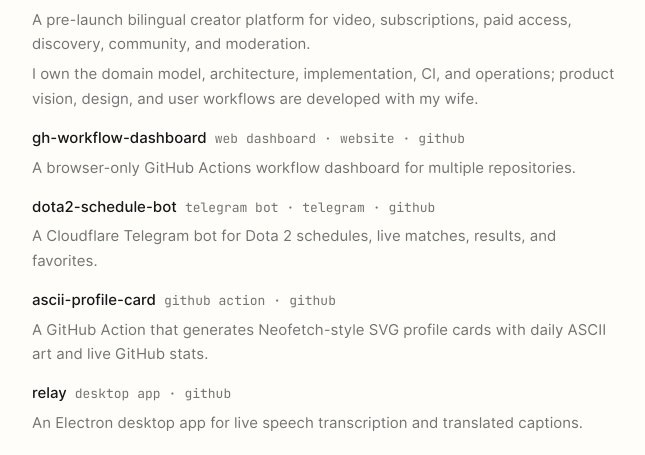
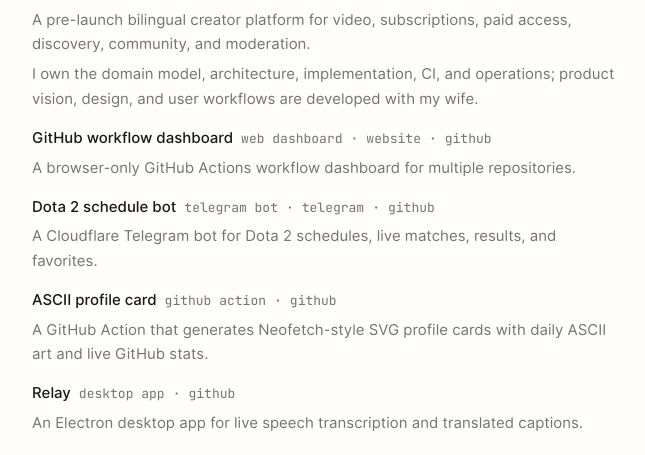
Before and after one commit to hu553in/personal-website, a Next.js app: page / in a window 1280 px wide. Shown: the part 1528-1983 px from the top of the page, without its empty margins (312-957 px from the left). Built offline with nearby package versions, Linux system fonts and the light colour scheme.

Commit message:
feat: refine projects and self-host photo

```diff
--- a/app/data.tsx
+++ b/app/data.tsx
@@ -145,7 +145,7 @@
         label: "github",
       },
     ],
-    name: "gh-workflow-dashboard",
+    name: "GitHub workflow dashboard",
     role: "web dashboard",
   },
   {
@@ -162,7 +162,7 @@
         label: "github",
       },
     ],
-    name: "dota2-schedule-bot",
+    name: "Dota 2 schedule bot",
     role: "telegram bot",
   },
   {
@@ -175,7 +175,7 @@
         label: "github",
       },
     ],
-    name: "ascii-profile-card",
+    name: "ASCII profile card",
     role: "github action",
   },
   {
@@ -188,7 +188,7 @@
         label: "github",
       },
     ],
-    name: "relay",
+    name: "Relay",
     role: "desktop app",
   },
 ] as const;
@@ -219,10 +219,8 @@
   {
     content: (
       <>
-        <Link href="https://i.postimg.cc/QxJH6RfS/photo-2025-01-26-04-52-04.jpg">
-          Borya the Welsh Corgi
-        </Link>
-        , voomy’s third founder.
+        <Link href="/borya.jpg">Borya the Welsh Corgi</Link>, voomy’s third
+        founder.
       </>
     ),
     id: "borya",
--- a/public/index.md
+++ b/public/index.md
@@ -63,27 +63,27 @@
 
 [website](https://dev.voomy.tv/product)
 
-### gh-workflow-dashboard (web dashboard)
+### GitHub workflow dashboard (web dashboard)
 
 A browser-only GitHub Actions workflow dashboard for multiple repositories.
 
 [website](https://gh-workflow-dashboard.vercel.app) ·
 [github](https://github.com/hu553in/gh-workflow-dashboard)
 
-### dota2-schedule-bot (telegram bot)
+### Dota 2 schedule bot (telegram bot)
 
 A Cloudflare Telegram bot for Dota 2 schedules, live matches, results, and favorites.
 
 [telegram](https://t.me/d2_schedule_bot) · [github](https://github.com/hu553in/dota2-schedule-bot)
 
-### ascii-profile-card (github action)
+### ASCII profile card (github action)
 
 A GitHub Action that generates Neofetch-style SVG profile cards with daily ASCII art and live GitHub
 stats.
 
 [github](https://github.com/hu553in/ascii-profile-card)
 
-### relay (desktop app)
+### Relay (desktop app)
 
 An Electron desktop app for live speech transcription and translated captions.
 
@@ -112,8 +112,7 @@
 3. Self-hosting, VPNs, and the hobbyist end of hacking.
 4. Vibe coding sharp little utilities — most die young, and that’s fine.
 5. Product design, especially the tiny details nobody asked me to polish.
-6. [Borya the Welsh Corgi](https://i.postimg.cc/QxJH6RfS/photo-2025-01-26-04-52-04.jpg), voomy’s
-   third founder.
+6. [Borya the Welsh Corgi](/borya.jpg), voomy’s third founder.
 7. A full-black Toyota Yaris and any excuse for a long drive.
 8. Fashion — deeply loved, lazily practiced.
 9. An unreasonable amount of movies, series, and no-name Twitch streamers — with my wife, always.
```
Also changed, not shown: public/borya.jpg (added).
